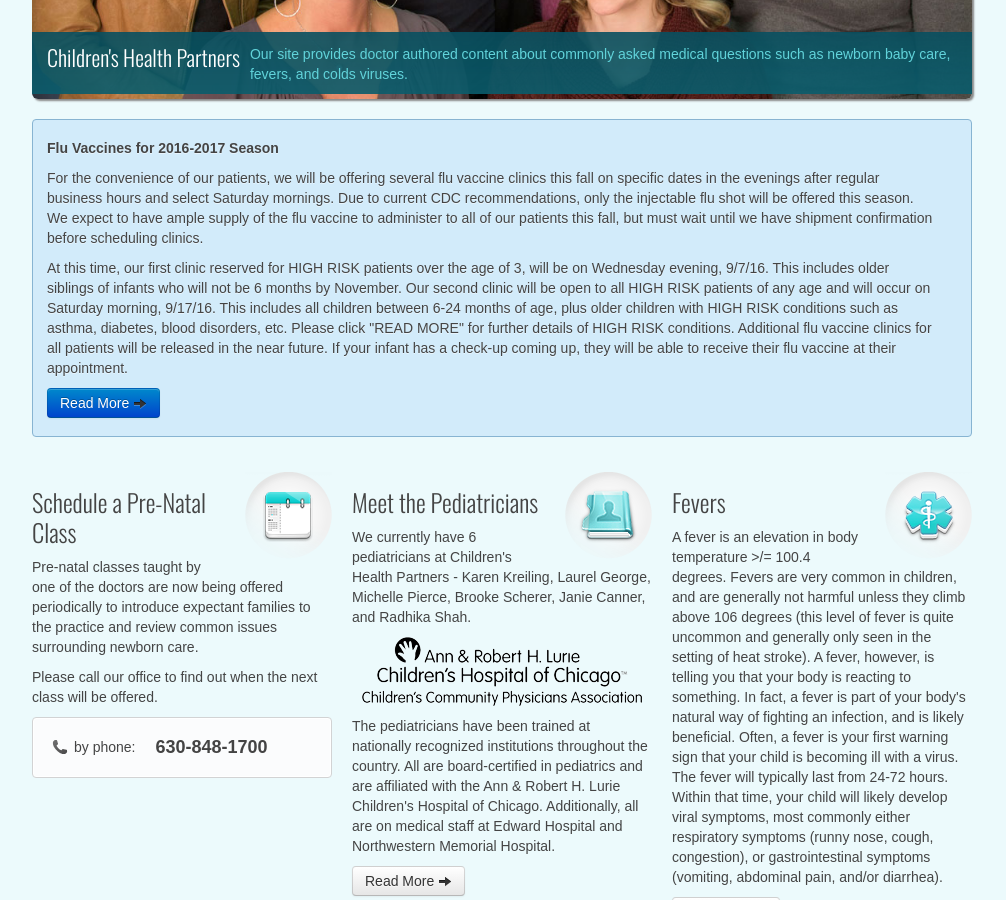
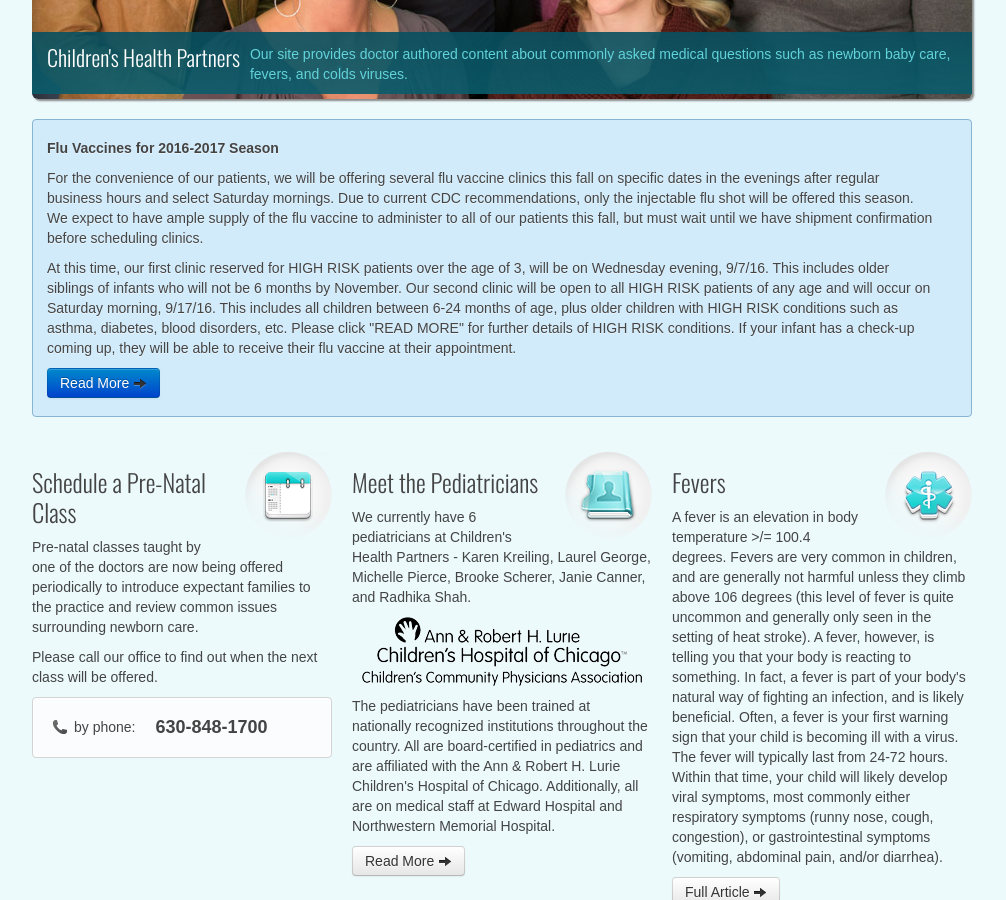
Before and after one commit to chpweb/web, a Jekyll site: the page built from index.html, in a window 1280 px wide and 900 px high, scrolled down 534 px. Shown: the whole window, without its empty margins (138-1144 px from the left). Built offline with Jekyll 4.4.1, drawn with Linux system fonts in a browser that asks for light colours; some web fonts are replaced; comment, search, counter and statistics services are not loaded.

Commit message:
Update index.html

```diff
--- a/index.html
+++ b/index.html
@@ -48,7 +48,7 @@
 
 	<div class="home-info">
 		<h5>Flu Vaccines for 2016-2017 Season</h5>
-		<p>For the convenience of our patients, we will be offering several flu vaccine clinics this fall on specific dates in the evenings after regular business hours and select Saturday mornings.  Due to current CDC recommendations, only the injectable flu shot will be offered this season.  We expect to have ample supply of the flu vaccine to administer to all of our patients this fall, but must wait until we have shipment confirmation before scheduling clinics.</p><p></p> At this time, our first clinic reserved for HIGH RISK patients over the age of 3, will be on Wednesday evening, 9/7/16.  This includes older siblings of infants who will not be 6 months by November.  Our second clinic will be open to all HIGH RISK patients of any age and will occur on Saturday morning, 9/17/16.  This includes all children between 6-24 months of age, plus older children with HIGH RISK conditions such as asthma, diabetes, blood disorders, etc.  Please click "READ MORE" for further details of HIGH RISK conditions.  Additional flu vaccine clinics for all patients will be released in the near future.  If your infant has a check-up coming up, they will be able to receive their flu vaccine at their appointment.</p>
+		<p>For the convenience of our patients, we will be offering several flu vaccine clinics this fall on specific dates in the evenings after regular business hours and select Saturday mornings.  Due to current CDC recommendations, only the injectable flu shot will be offered this season.  We expect to have ample supply of the flu vaccine to administer to all of our patients this fall, but must wait until we have shipment confirmation before scheduling clinics.</p><p></p> At this time, our first clinic reserved for HIGH RISK patients over the age of 3, will be on Wednesday evening, 9/7/16.  This includes older siblings of infants who will not be 6 months by November.  Our second clinic will be open to all HIGH RISK patients of any age and will occur on Saturday morning, 9/17/16.  This includes all children between 6-24 months of age, plus older children with HIGH RISK conditions such as asthma, diabetes, blood disorders, etc.  Please click "READ MORE" for further details of HIGH RISK conditions.  If your infant has a check-up coming up, they will be able to receive their flu vaccine at their appointment.</p>
 		<p><a class="btn btn-medium btn-primary" href="/health_info/influenza-vaccination.html">Read More <i class="icon-arrow-right"></i></a></p>
 	</div>
 
```
